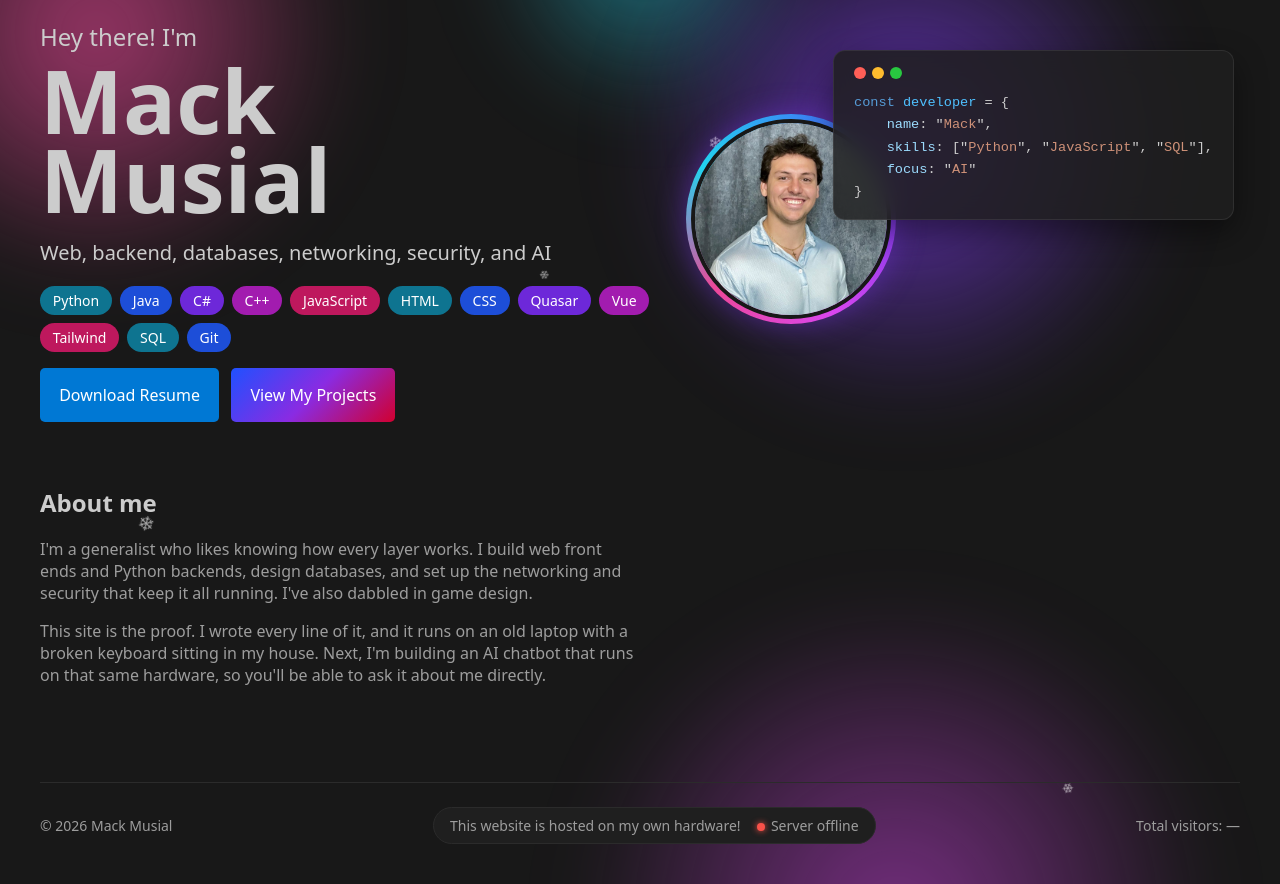
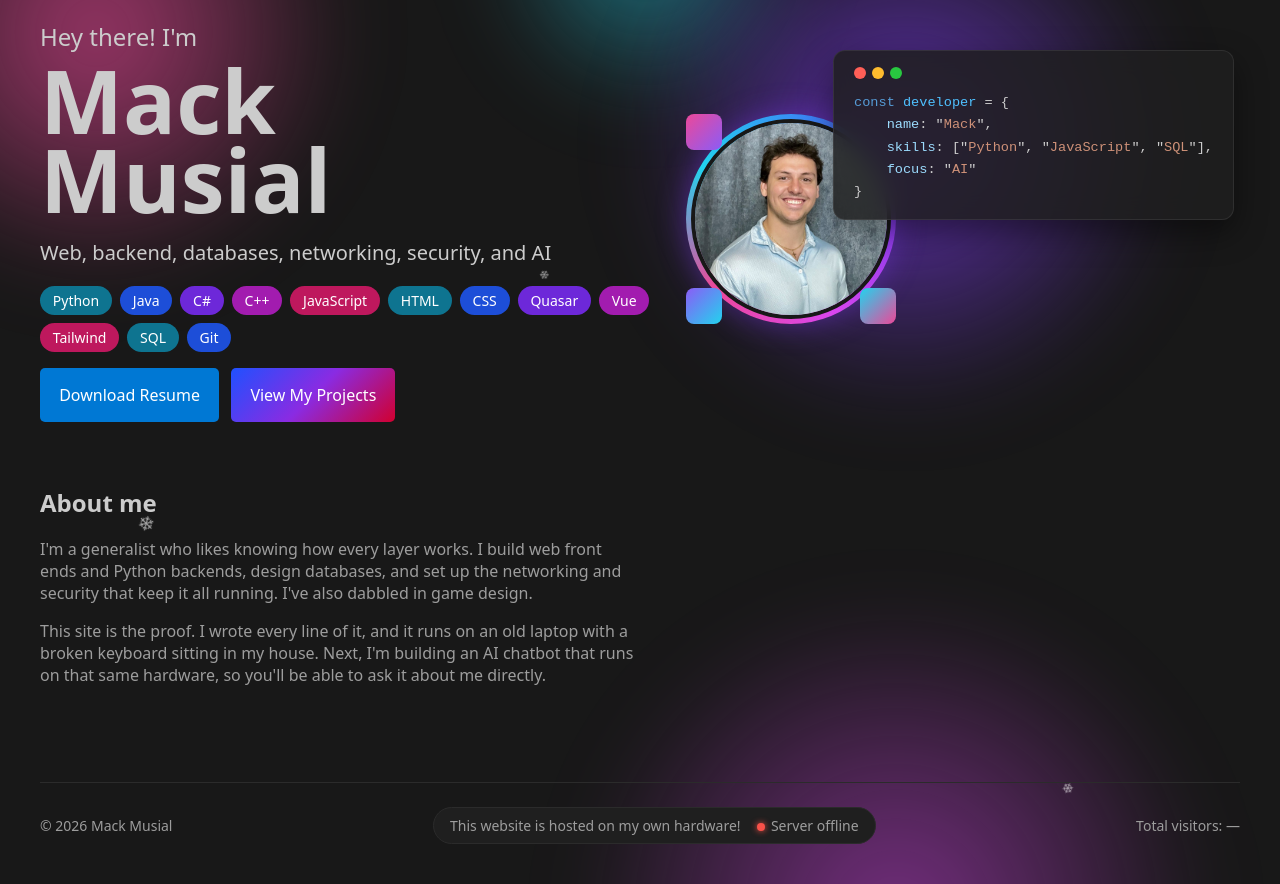
Before and after one commit to MackMusial/mackmusial.com, a plain HTML site: page index.html in a window 1280 px wide. Drawn offline with Linux system fonts and the light colour scheme.

Commit message:
Add floating badges for server, code, and AI in hero section with gradient backgrounds

```diff
--- a/index.html
+++ b/index.html
@@ -63,6 +63,9 @@
     <span class="property">focus</span>: "<span class="string">AI</span>"
 }</code></pre>
                 </div>
+                <div class="badge badge-server" aria-hidden="true"></div>
+                <div class="badge badge-code" aria-hidden="true"></div>
+                <div class="badge badge-ai" aria-hidden="true"></div>
             </div>
         </header>
         <main>
--- a/styles.css
+++ b/styles.css
@@ -142,6 +142,32 @@ p {
     position: relative;
     margin-right: 21.5rem;
 }
+
+.badge {
+    position: absolute;
+    border-radius: 8px;
+    width: 36px;
+    height: 36px;
+}
+
+.badge-server {
+    top: 0;
+    left: 0;
+    background-image: linear-gradient(135deg, #EC4899, #8B5CF6);
+}
+
+.badge-code {
+    bottom: 0;
+    left: 0;
+    background-image: linear-gradient(135deg, #8B5CF6, #22D3EE);
+}
+
+.badge-ai {
+    bottom: 0;
+    right: 0;
+    background-image: linear-gradient(135deg, #22D3EE, #EC4899);
+}
+
 
 .code-card {
     position: absolute;
```
Also changed, not shown: 1 other file.
